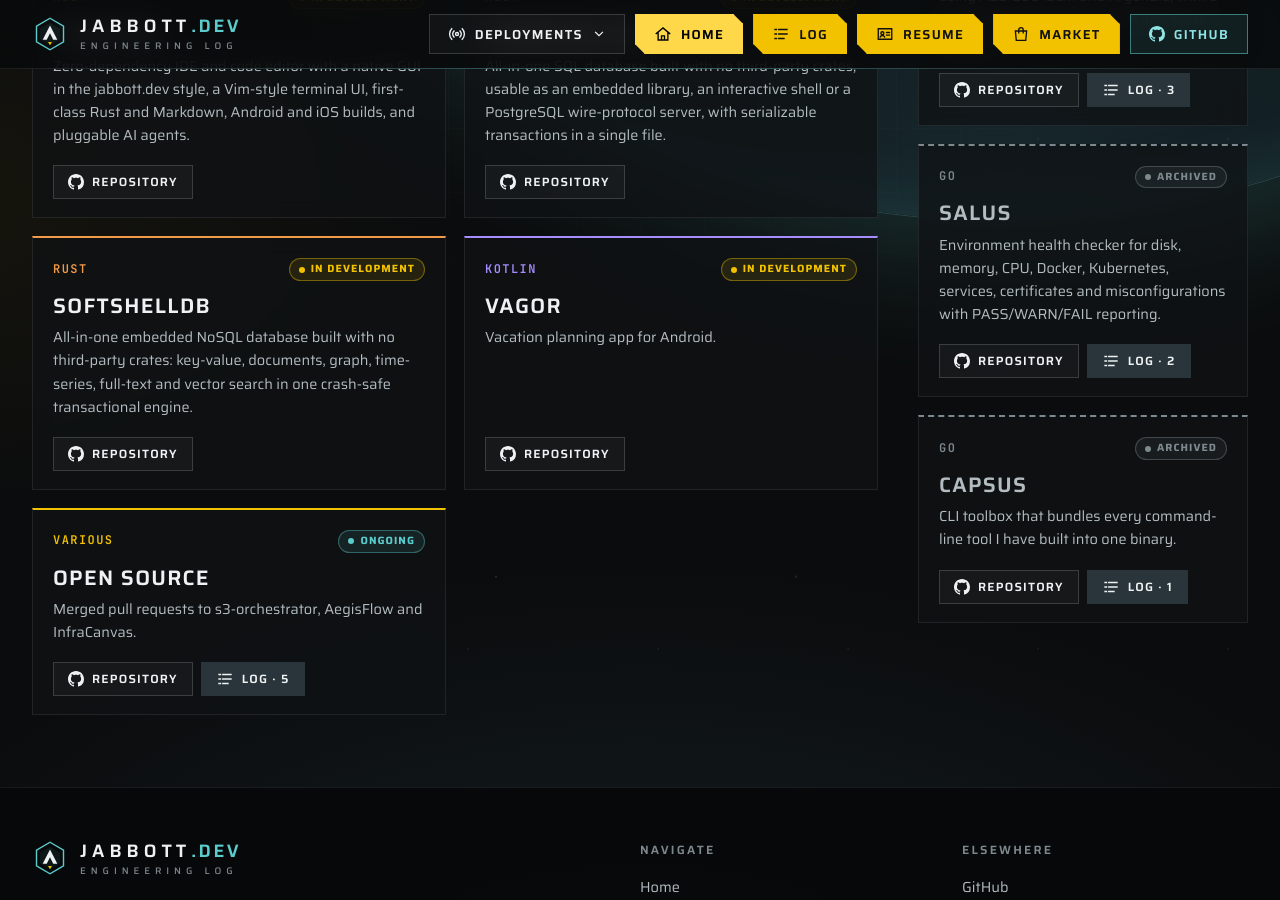
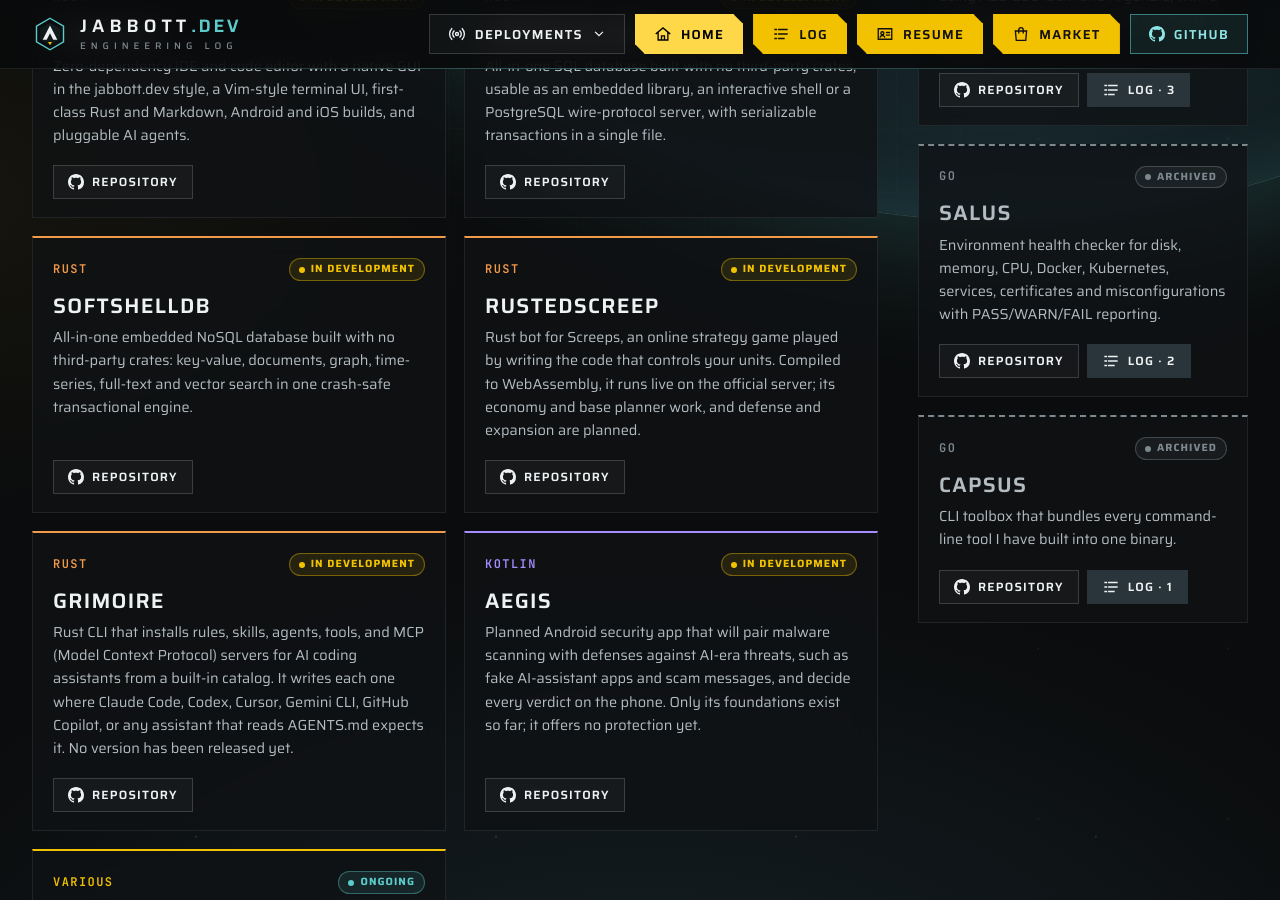
Before and after one commit to jabbott-iii/jabbott-iii.github.io, a Jekyll site: the page built from index.html, in a window 1280 px wide and 900 px high, scrolled down 1164 px. Built offline with Jekyll 4.4.1, drawn with Linux system fonts in a browser that asks for light colours.

Commit message:
docs(data): add rustedscreep, Grimoire, and Aegis; remove Vagor
- Add rustedscreep (a Rust Screeps bot running on the official
  server), Grimoire (an unreleased Rust CLI for AI coding-assistant
  assets), and Aegis (a planned Android security app) as in
  development, with summaries taken from each repository's docs.
- Remove Vagor, which is no longer being built.

The home page now lists nine active projects.

```diff
--- a/_data/projects.yml
+++ b/_data/projects.yml
@@ -64,12 +64,26 @@
   status: Archived
   summary: "CLI toolbox that bundles every command-line tool I have built into one binary."
 
-- slug: vagor
-  name: Vagor
-  repo: https://github.com/jabbott-iii/Vagor
+- slug: rustedscreep
+  name: rustedscreep
+  repo: https://github.com/jabbott-iii/rustedscreep
+  language: Rust
+  status: In development
+  summary: "Rust bot for Screeps, an online strategy game played by writing the code that controls your units. Compiled to WebAssembly, it runs live on the official server; its economy and base planner work, and defense and expansion are planned."
+
+- slug: grimoire
+  name: Grimoire
+  repo: https://github.com/jabbott-iii/Grimoire
+  language: Rust
+  status: In development
+  summary: "Rust CLI that installs rules, skills, agents, tools, and MCP (Model Context Protocol) servers for AI coding assistants from a built-in catalog. It writes each one where Claude Code, Codex, Cursor, Gemini CLI, GitHub Copilot, or any assistant that reads AGENTS.md expects it. No version has been released yet."
+
+- slug: aegis
+  name: Aegis
+  repo: https://github.com/jabbott-iii/Aegis
   language: Kotlin
   status: In development
-  summary: "Vacation planning app for Android."
+  summary: "Planned Android security app that will pair malware scanning with defenses against AI-era threats, such as fake AI-assistant apps and scam messages, and decide every verdict on the phone. Only its foundations exist so far; it offers no protection yet."
 
 - slug: open-source
   name: Open Source
```
